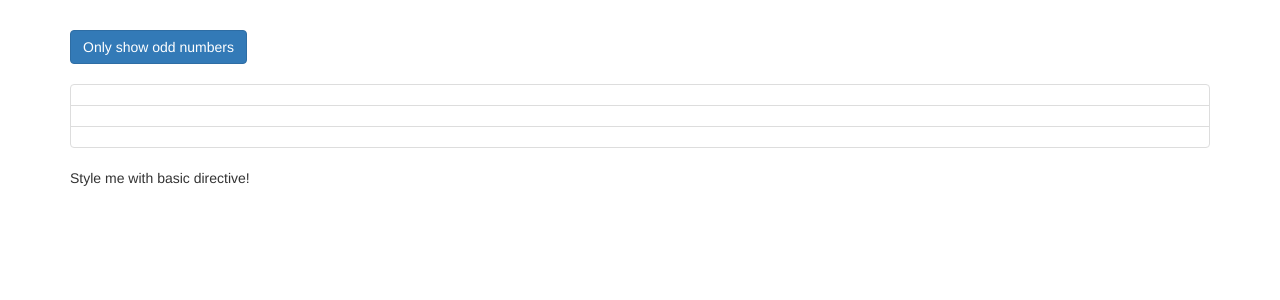
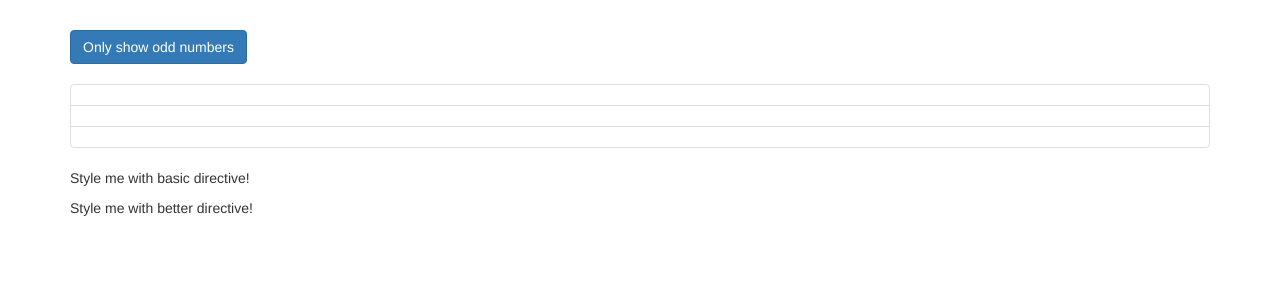
Before and after one commit to trainerkim20/FullStackProjs, an Angular app in the folder directives-start/: page / in a window 1280 px wide. Shown: the top 300 px of the page. Built offline with nearby package versions, Linux system fonts and the light colour scheme.

Commit message:
using renderer to create better directive

```diff
--- a/directives-start/src/app/app.component.html
+++ b/directives-start/src/app/app.component.html
@@ -32,6 +32,7 @@
         <p>Only odd</p>
       </ng-template> -->
       <p appBasicHighlight>Style me with basic directive!</p>
+      <p appBetterHighlight>Style me with better directive!</p>
     </div>
   </div>
 </div>
--- a/directives-start/src/app/app.module.ts
+++ b/directives-start/src/app/app.module.ts
@@ -5,11 +5,13 @@ import { FormsModule } from '@angular/forms';
 
 import { AppComponent } from './app.component';
 import { BasicHighlightDirective } from './basic-highlight/basic-highlight.directive';
+import { BetterHightlightDirective } from './basic-highlight/better-hightlight/better-hightlight.directive';
 
 @NgModule({
   declarations: [
     AppComponent,
-    BasicHighlightDirective
+    BasicHighlightDirective,
+    BetterHightlightDirective
   ],
   imports: [
     BrowserModule,
--- /dev/null
+++ b/directives-start/src/app/basic-highlight/better-hightlight/better-hightlight.directive.ts
@@ -0,0 +1,14 @@
+import { Directive, OnInit, Renderer2, ElementRef } from '@angular/core';
+
+@Directive({
+  selector: '[appBetterHightlight]'
+})
+export class BetterHightlightDirective implements OnInit{
+
+  constructor(private elRef: ElementRef, private renderer: Renderer2) { }
+
+  ngOnInit() {
+    this.renderer.setStyle(this.elRef.nativeElement, 'background-color', 'blue');
+  }
+
+}
```
